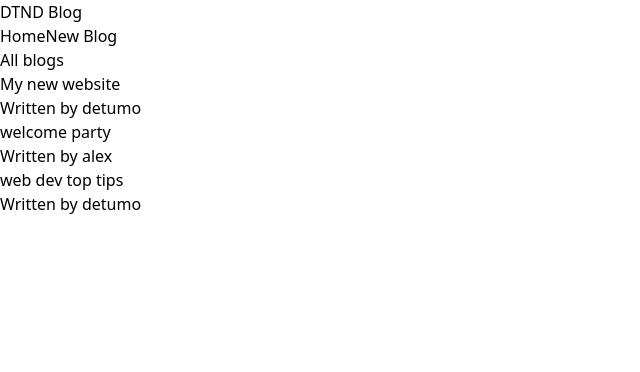
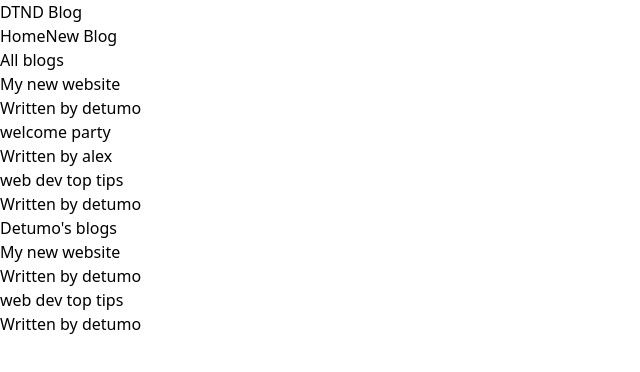
Before and after one commit to DetumoAlex/uinterface, a React (Vite) app: page / in a window 1280 px wide. Shown: the top 372 px of the page, without its empty margins (0-640 px from the left). Built offline with nearby package versions, Linux system fonts and the light colour scheme.

Commit message:
reusing components -12

```diff
--- a/src/components/BlogList.jsx
+++ b/src/components/BlogList.jsx
@@ -7,7 +7,7 @@ const BlogList = ({ blogs, title }) => {
 
   return (
     <div className="blog-list">
-      <h2>{ title }</h2>
+      <h2 className="font-bold text-xl">{ title }</h2>
     {blogs.map((blog) => (
         <div className="blog-preview py-[10px] px-4 my-5 mx-0 hover:shadow-md" key={blog.id}>
             <h2 className="text-xl text-pink-400 mb-2">{ blog.title }</h2>
--- a/src/components/Home.jsx
+++ b/src/components/Home.jsx
@@ -24,6 +24,7 @@ const Home = () => {
   return (
        <div className="home mx-w-[600px] my-10 mx-auto p-5">
         <BlogList blogs={blogs} title="All blogs"/>
+        <BlogList blogs={blogs.filter((blog) => blog.author === 'detumo')} title="Detumo's blogs"/>
                 {/* <p>{name} is { age }</p>
                 <button onClick={handleClick}>click me</button>
             <button onClick={() => handleClickAgain('mario')}>click me again</button> */}
```
